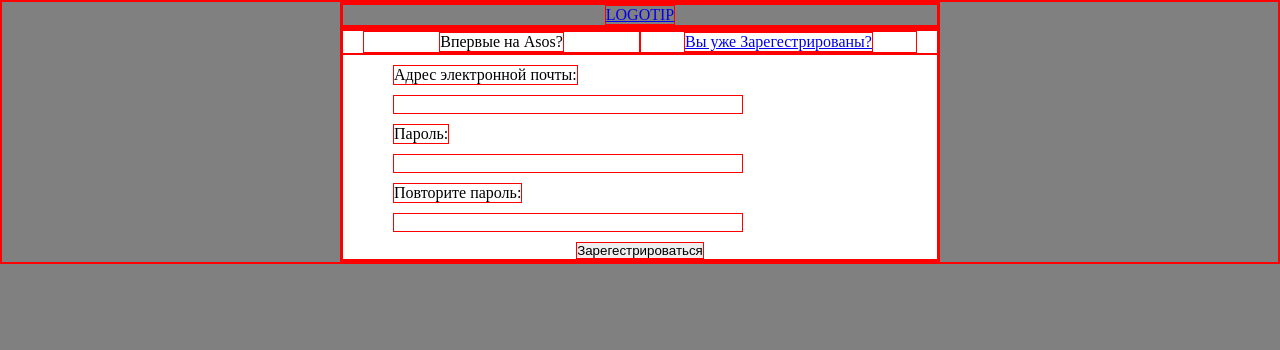
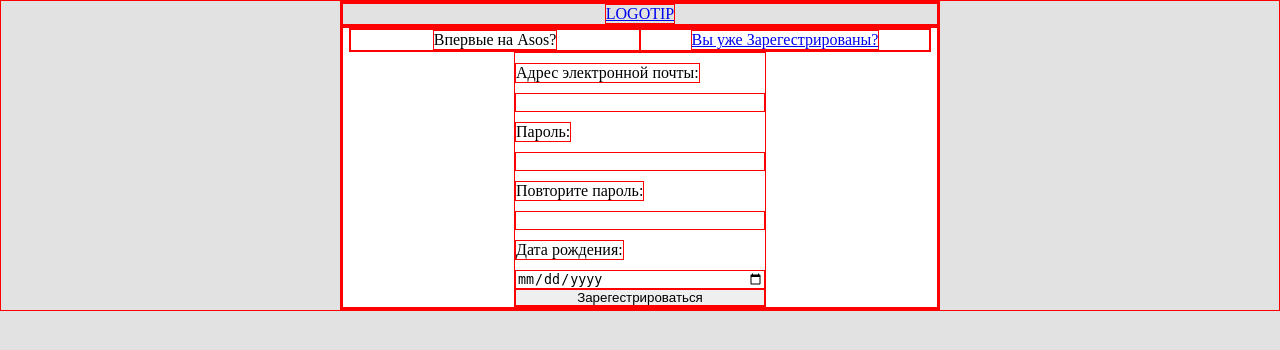
Before and after one commit to Evgenij00/clothing-store, a PHP site: page /pages/sign-up.html in a window 1280 px wide. Shown: the top 350 px of the page. Run offline with PHP 8.4, Linux system fonts and the light colour scheme.

Commit message:
sign-up v.0.1 доработал логику, выделил блок авторизации

```diff
--- a/css/signup.css
+++ b/css/signup.css
@@ -87,76 +87,51 @@ ul {
   width: 250px;
 }
 
-/* line 4, ../online-store/scss/signup.scss */
+/* line 1, ../online-store/scss/blocks/_login.scss */
 body {
-  background-color: gray;
+  background-color: #e2e2e2;
 }
 
-/* line 8, ../online-store/scss/signup.scss */
-.signin-container {
+/* line 5, ../online-store/scss/blocks/_login.scss */
+.auth-container-wrap {
   width: 600px;
   margin: 0 auto;
-  background-color: gray;
-  border: 2px solid red;
 }
 
-/* line 16, ../online-store/scss/signup.scss */
+/* line 10, ../online-store/scss/blocks/_login.scss */
 .logo {
   display: flex;
-  justify-content: center;
-  align-items: center;
-  border: 1px solid red;
 }
 
-/* line 24, ../online-store/scss/signup.scss */
-.main {
+/* line 14, ../online-store/scss/blocks/_login.scss */
+.content {
+  display: flex;
+  flex-direction: column;
+  align-items: center;
   background-color: white;
-  border: 2px solid red;
 }
 
-/* line 29, ../online-store/scss/signup.scss */
-.signin-options {
+/* line 21, ../online-store/scss/blocks/_login.scss */
+.auth-head {
   display: flex;
   justify-content: center;
-  padding: 0 20px;
-  border: 1px solid red;
 }
 
-/* line 36, ../online-store/scss/signup.scss */
-.signin-options__item {
+/* line 26, ../online-store/scss/blocks/_login.scss */
+.auth-head__item {
   display: flex;
-  width: 295px;
-  align-items: center;
-  justify-content: center;
-  border: 1px solid red;
+  width: 290px;
 }
 
-/* line 44, ../online-store/scss/signup.scss */
-.signin-form {
+/* line 32, ../online-store/scss/blocks/_login.scss */
+.auth-form {
   display: flex;
   flex-direction: column;
-  align-items: flex-start;
-  padding: 0 50px;
-  border: 1px solid red;
 }
 
-/* line 52, ../online-store/scss/signup.scss */
-.signin-form__label {
-  display: inline;
-  margin: 10px 0;
-  border: 1px solid red;
-}
-
-/* line 58, ../online-store/scss/signup.scss */
-.signin-form__item {
-  width: 350px;
-  border: 1px solid red;
-}
-
-/* line 63, ../online-store/scss/signup.scss */
-.signin-form__button {
+/* line 37, ../online-store/scss/blocks/_login.scss */
+.auth-form__btn {
   margin-top: 10px;
-  align-self: center;
 }
 
 /*# sourceMappingURL=signup.css.map */
--- a/pages/private-page.html
+++ b/pages/private-page.html
@@ -47,7 +47,7 @@
             </div>
 
             <!-- блок - информация -->
-            <div class="content hidden">
+            <div class="content ">
                 <div class="content__head">
                     <h1>Моя информация</h1>
                 </div>
@@ -61,8 +61,8 @@
                     <label class='label' for="email">Адресс электронной почты:</label>
                     <input type="text" id='email'>
 
-                    <label class='label' for="birth-day">День рождения:</label>
-                    <input type="date" id='birth-day'>
+                    <label class='label' for="birthday">Дата рождения:</label>
+                    <input type="date" id='birthday'>
 
                     <button>Сохранить изменения</button>
                 </form>
--- a/pages/sign-up.html
+++ b/pages/sign-up.html
@@ -6,34 +6,41 @@
     <title>Регистрация</title>
     <link rel="stylesheet" href="./../css/signup.css">
 </head>
-<body>
+<body class="auth-container-wrap">
+
     <!-- //Логотип сайта -->
-    <header class="header signin-container">
-        <div class="logo"><a href="./../index.html">LOGOTIP</a></div>
+    <header class="header">
+        <div class="logo cc"><a href="./../index.html">LOGOTIP</a></div>
     </header>
 
-    <!-- //Поле для регистрации -->
-    <main class='main signin-container'>
+    <main class='main'>
 
-        <!-- //навигационное меню -->
-        <ul class="signin-options">
-            <li class='signin-options__item'><span>Впервые на Asos?</span></li>
-            <li class='signin-options__item'><a href="./sign-in.html">Вы уже Зарегестрированы?</a></li>
-        </ul>
+        <!-- //Поле для регистрации -->
+        <div class="content">
 
-        <!-- //Форма Регистрации -->
-        <form action="" method="POST" class="signin-form">
-                <label class='signin-form__label' for="signin-email">Адрес электронной почты:</label>
-                <input class='signin-form__item' id='signin-email' type="text">
+            <!-- //навигационное меню -->
+            <ul class="auth-head">
+                <li class='auth-head__item cc'><span>Впервые на Asos?</span></li>
+                <li class='auth-head__item cc'><a href="./sign-in.html">Вы уже Зарегестрированы?</a></li>
+            </ul>
 
-                <label class='signin-form__label' for="signin-password">Пароль:</label>
-                <input class='signin-form__item' id='signin-password' type="password">
+            <!-- //Форма Регистрации -->
+            <form action="" method="POST" class="auth-form">
+                    <label class='label' for="signup-email">Адрес электронной почты:</label>
+                    <input class='inp' id='signup-email' type="text">
 
-                <label class='signin-form__label' for="replay-password">Повторите пароль:</label>
-                <input class='signin-form__item' id='replay-password' type="password">
+                    <label class='label' for="signup-password">Пароль:</label>
+                    <input class='inp' id='signup-password' type="password">
 
-                <button class='signin-form__button'>Зарегестрироваться</button>
-        </form>
+                    <label class='label' for="replay-password">Повторите пароль:</label>
+                    <input class='inp' id='replay-password' type="password">
+
+                    <label class='label' for="birthday">Дата рождения:</label>
+                    <input type="date" id='birthday'>
+
+                    <button class='signin-form__btn'>Зарегестрироваться</button>
+            </form>
+        </div>
     </main>
 </body>
 </html>
--- /dev/null
+++ b/scss/blocks/_login.scss
@@ -0,0 +1,39 @@
+body {
+    background-color: rgb(226, 226, 226);
+}
+
+.auth-container-wrap {
+    width: 600px;
+    margin: 0 auto;
+}
+
+.logo {
+    display: flex;
+}
+
+.content {
+    display: flex;
+    flex-direction: column;
+    align-items: center;
+    background-color: white;
+}
+
+.auth-head {
+    display: flex;
+    justify-content: center;
+}
+
+.auth-head__item {
+    display: flex;
+    //подумать, можно ли лучше реализовать
+    width: 290px;
+}
+
+.auth-form {
+    display: flex;
+    flex-direction: column;
+}
+
+.auth-form__btn {
+    margin-top: 10px;
+}
--- a/scss/signin.scss
+++ b/scss/signin.scss
@@ -1,42 +1,5 @@
 //подключение базовых стилей
 @import './base/base';
 
-body {
-    background-color: rgb(226, 226, 226);
-}
-
-.auth-container-wrap {
-    width: 600px;
-    margin: 0 auto;
-}
-
-.logo {
-    display: flex;
-}
-
-.content {
-    display: flex;
-    flex-direction: column;
-    align-items: center;
-    background-color: white;
-}
-
-.auth-head {
-    display: flex;
-    justify-content: center;
-}
-
-.auth-head__item {
-    display: flex;
-    //подумать, можно ли лучше реализовать
-    width: 290px;
-}
-
-.auth-form {
-    display: flex;
-    flex-direction: column;
-}
-
-.auth-form__button {
-    margin-top: 10px;
-}
+//подключение отдельных блоков
+@import './blocks/login'
--- a/scss/signup.scss
+++ b/scss/signup.scss
@@ -1,66 +1,5 @@
 //подключение базовых стилей
 @import './base/base';
 
-body {
-    background-color: rgb(128, 128, 128);
-}
-
-.signin-container {
-    width: 600px;
-    margin: 0 auto;
-    background-color: gray;
-    border: 2px solid red;
-}
-
-//селектор повторяется!!!
-.logo {
-    display: flex;
-    justify-content: center;
-    align-items: center;
-    border: 1px solid red;
-}
-
-//слишком общий класс
-.main {
-    background-color: white;
-    border: 2px solid red;
-}
-
-.signin-options {
-    display: flex;
-    justify-content: center;
-    padding: 0 20px;
-    border: 1px solid red;
-}
-
-.signin-options__item {
-    display: flex;
-    width: 295px;
-    align-items: center;
-    justify-content: center;
-    border: 1px solid red;
-}
-
-.signin-form {
-    display: flex;
-    flex-direction: column;
-    align-items: flex-start;
-    padding: 0 50px;
-    border: 1px solid red;
-}
-
-.signin-form__label {
-    display: inline;
-    margin: 10px 0;
-    border: 1px solid red;
-}
-
-.signin-form__item {
-    width: 350px;  //можно регулировать размер инпута
-    border: 1px solid red;
-}
-
-.signin-form__button {
-    margin-top: 10px;
-    align-self: center;
-}
+//подключение отдельных блоков
+@import './blocks/login'
```
Also changed, not shown: css/signin.css (+9 -9 lines), pages/sign-in.html (+4 -3 lines), 2 other files.
